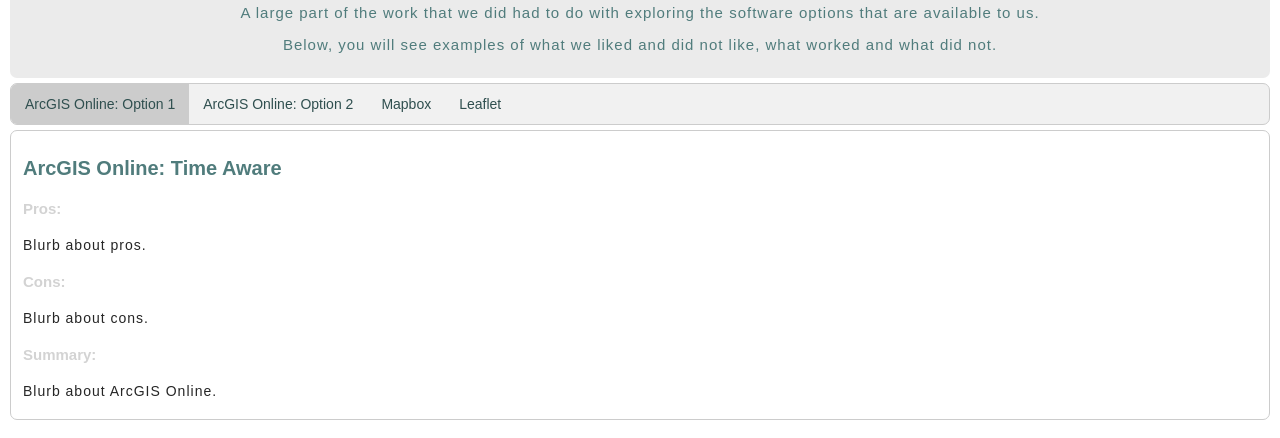
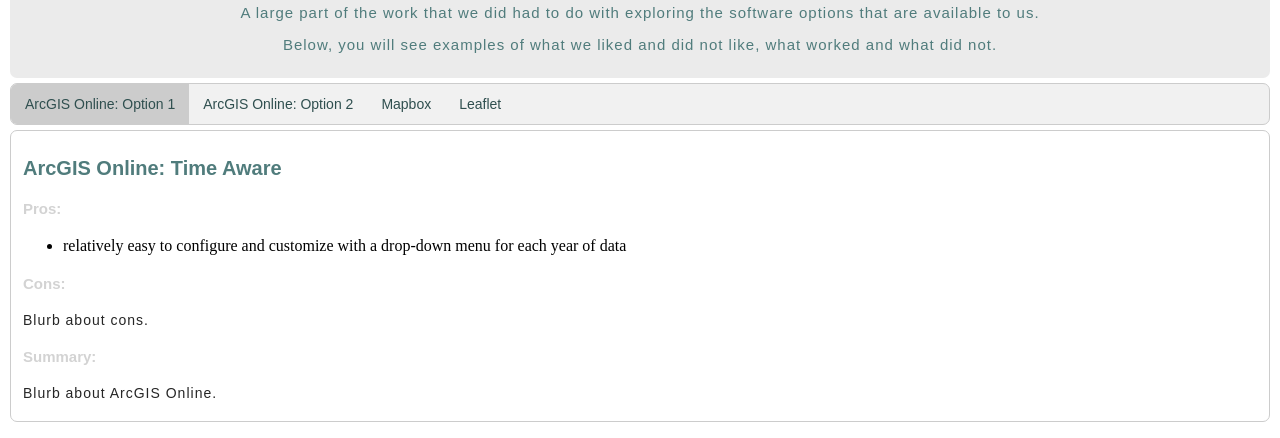
Before and after one commit to rylienellis/WebGIS, a plain HTML site: page WhatWeTried.html in a window 1280 px wide. Both pictures are taken after a click on the button "ArcGIS Online: Option 1". Shown: the part 266-704 px from the top of the page. Drawn offline with Linux system fonts and the light colour scheme.

Commit message:
testing list

```diff
--- a/WhatWeTried.html
+++ b/WhatWeTried.html
@@ -47,7 +47,9 @@
 <div id="AGOLTimeAware" class="tabcontent">
     <h3>ArcGIS Online: Time Aware</h3>
     <h4>Pros:</h4>
-    <p class="tabcontentptag">Blurb about pros.</p>
+    <ul>
+      <li class="tabcontentptag">relatively easy to configure and customize with a drop-down menu for each year of data</li>
+    </ul>
     <h4>Cons:</h4>
     <p class="tabcontentptag">Blurb about cons.</p>
     <h4>Summary:</h4>
```
